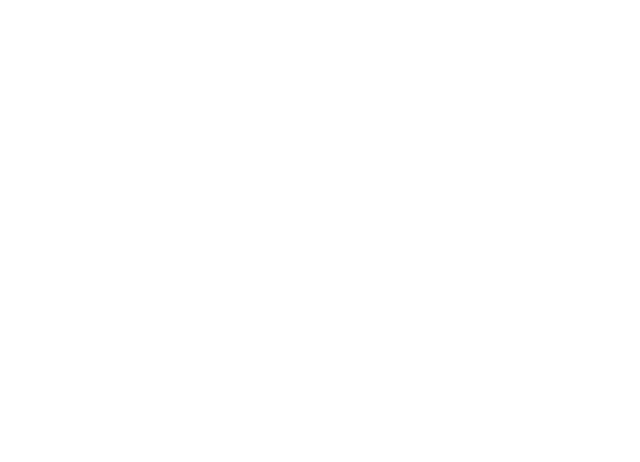
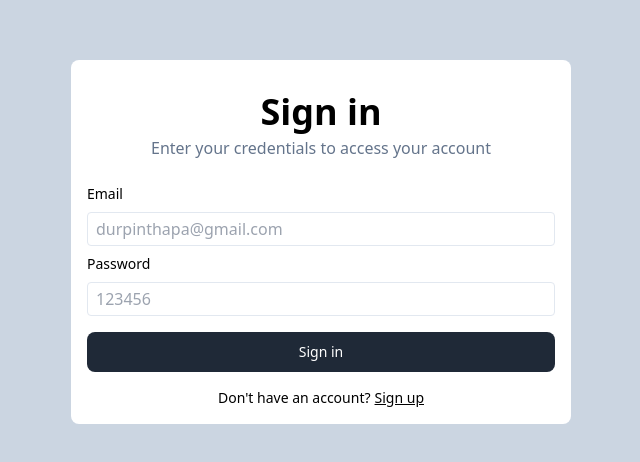
Before and after one commit to durpintm/paytm-simple, a React (Vite) app in the folder frontend/: page / in a window 1280 px wide. Before the commit this address had no page. Shown: the part 158-620 px from the top of the page, without its empty margins (319-959 px from the left). Built offline with nearby package versions, Linux system fonts and the light colour scheme.

Commit message:
navigation added

```diff
--- a/frontend/src/App.jsx
+++ b/frontend/src/App.jsx
@@ -9,8 +9,8 @@ function App() {
     <div>
       <BrowserRouter>
         <Routes>
+          <Route path="/" element={<Signin />} />
           <Route path="/signup" element={<Signup />} />
-          <Route path="/signin" element={<Signin />} />
           <Route path="/dashboard" element={<Dashboard />} />
           <Route path="/sendmoney" element={<SendMoney />} />
         </Routes>
--- a/frontend/src/components/Appbar.jsx
+++ b/frontend/src/components/Appbar.jsx
@@ -1,4 +1,7 @@
+import { useNavigate } from "react-router-dom";
+
 const Appbar = () => {
+  const navigate = useNavigate();
   return (
     <div className="shadow h-14 flex justify-between">
       <div className="flex flex-col justify-center h-full ml-4">PayTM App</div>
@@ -7,6 +10,17 @@ const Appbar = () => {
         <div className="rounded-full h-12 w-12 bg-slate-200 flex justify-center mt-1 mr-2">
           <div className="flex flex-col justify-center h-full text-xl">U</div>
         </div>
+        <div className="flex flex-col justify-center mr-4">
+          <button
+            className="bg-slate-600 text-white p-2 rounded-lg hover:bg-slate-800"
+            onClick={() => {
+              localStorage.removeItem("token");
+              navigate("/");
+            }}
+          >
+            Logout
+          </button>
+        </div>
       </div>
     </div>
   );
--- a/frontend/src/pages/SendMoney.jsx
+++ b/frontend/src/pages/SendMoney.jsx
@@ -3,13 +3,13 @@
 
 import axios from "axios";
 import { useState } from "react";
-import { useSearchParams } from "react-router-dom";
+import { useNavigate, useSearchParams } from "react-router-dom";
 
 /* eslint-disable react/no-unescaped-entities */
 const SendMoney = () => {
   const [amount, setAmount] = useState(0);
   const [searchParams, setSearchParams] = useSearchParams();
-
+  const navigate = useNavigate();
   const id = searchParams.get("id");
   const name = searchParams.get("name");
 
@@ -61,6 +61,9 @@ const SendMoney = () => {
                       },
                     }
                   );
+
+                  setAmount(0);
+                  navigate("/dashboard");
                 }}
               >
                 Initiate Transfer
--- a/frontend/src/pages/Signin.jsx
+++ b/frontend/src/pages/Signin.jsx
@@ -1,20 +1,53 @@
+import { useState } from "react";
 import BottomWarning from "../components/BottomWarning";
 import Button from "../components/Button";
 import Heading from "../components/Heading";
 import InputBox from "../components/InputBox";
 import SubHeading from "../components/SubHeading";
+import { useNavigate } from "react-router-dom";
+import axios from "axios";
 
 const Signin = () => {
+  const [username, setUsername] = useState("");
+  const [password, setPassword] = useState("");
+  const navigate = useNavigate();
   return (
     <div className="bg-slate-300 h-screen flex justify-center">
       <div className="flex flex-col justify-center">
         <div className="rounded-lg bg-white w-[500px] text-center p-2 h-max px-4">
           <Heading label={"Sign in"} />
           <SubHeading label={"Enter your credentials to access your account"} />
-          <InputBox placeholder="durpinthapa@gmail.com" label={"Email"} />
-          <InputBox placeholder="123456" label={"Password"} />
+          <InputBox
+            placeholder="durpinthapa@gmail.com"
+            label={"Email"}
+            onChange={(e) => {
+              setUsername(e.target.value);
+            }}
+          />
+          <InputBox
+            placeholder="123456"
+            label={"Password"}
+            onChange={(e) => {
+              setPassword(e.target.value);
+            }}
+          />
           <div className="pt-4">
-            <Button label={"Sign in"} />
+            <Button
+              label={"Sign in"}
+              onClick={async () => {
+                const response = await axios.post(
+                  "http://localhost:3000/api/v1/user/signin",
+                  {
+                    username,
+                    password,
+                  }
+                );
+                console.log(response);
+                localStorage.removeItem("token");
+                localStorage.setItem("token", response.data.token);
+                navigate("/dashboard");
+              }}
+            />
           </div>
           <BottomWarning
             label={"Don't have an account?"}
```
